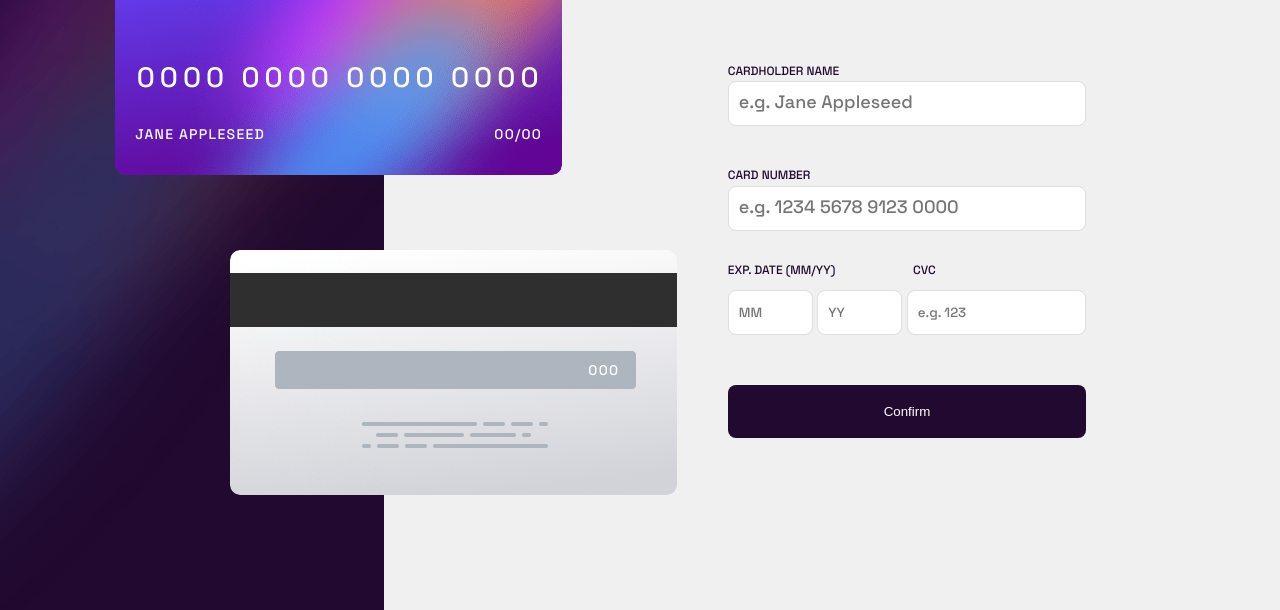
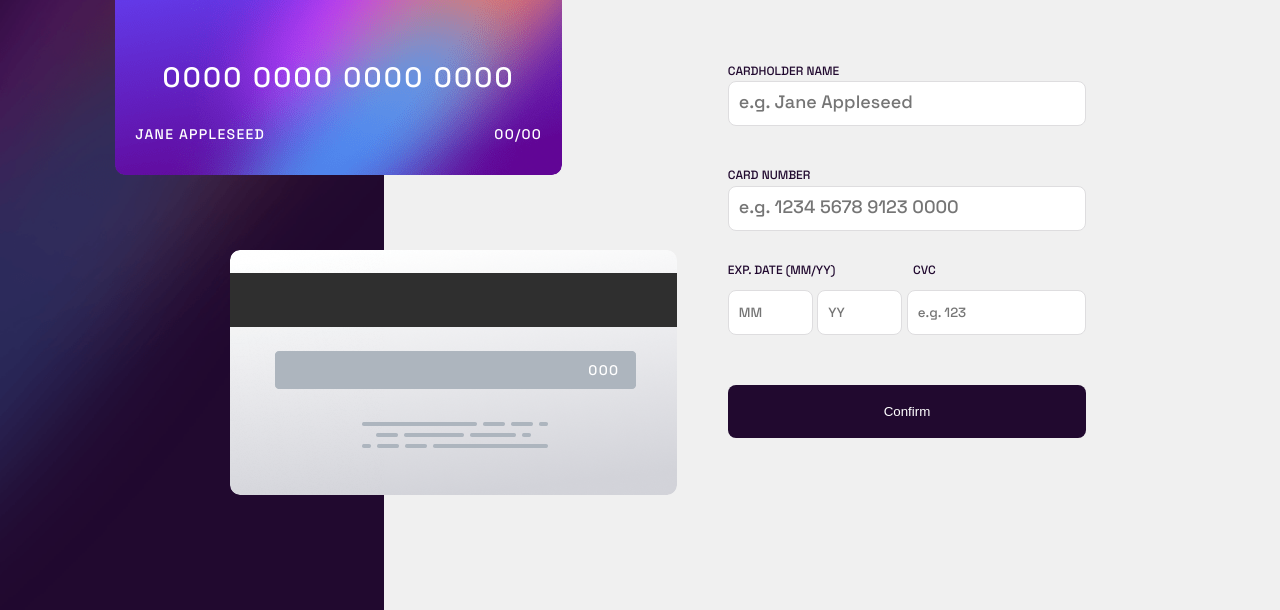
Before and after one commit to aouintihouari/interactive-card-details-form, a plain HTML site: page index.html in a window 1280 px wide. Shown: the part 190-800 px from the top of the page. Drawn offline with Linux system fonts and the light colour scheme.

Commit message:
HTML simplified

```diff
--- a/index.html
+++ b/index.html
@@ -24,12 +24,7 @@
       <section class="label-container">
         <div class="card-front">
           <img class="card__logo" src="images/card-logo.svg" alt="logo" />
-          <p class="card__number">
-            <span>0</span><span>0</span><span>0</span><span>0</span>&nbsp;
-            <span>0</span><span>0</span><span>0</span><span>0</span>&nbsp;
-            <span>0</span><span>0</span><span>0</span><span>0</span>&nbsp;
-            <span>0</span><span>0</span><span>0</span><span>0</span>
-          </p>
+          <p class="card__number">0000 0000 0000 0000</p>
           <div class="card__footer">
             <p>JANE APPLESEED</p>
             <p>00/00</p>
```
